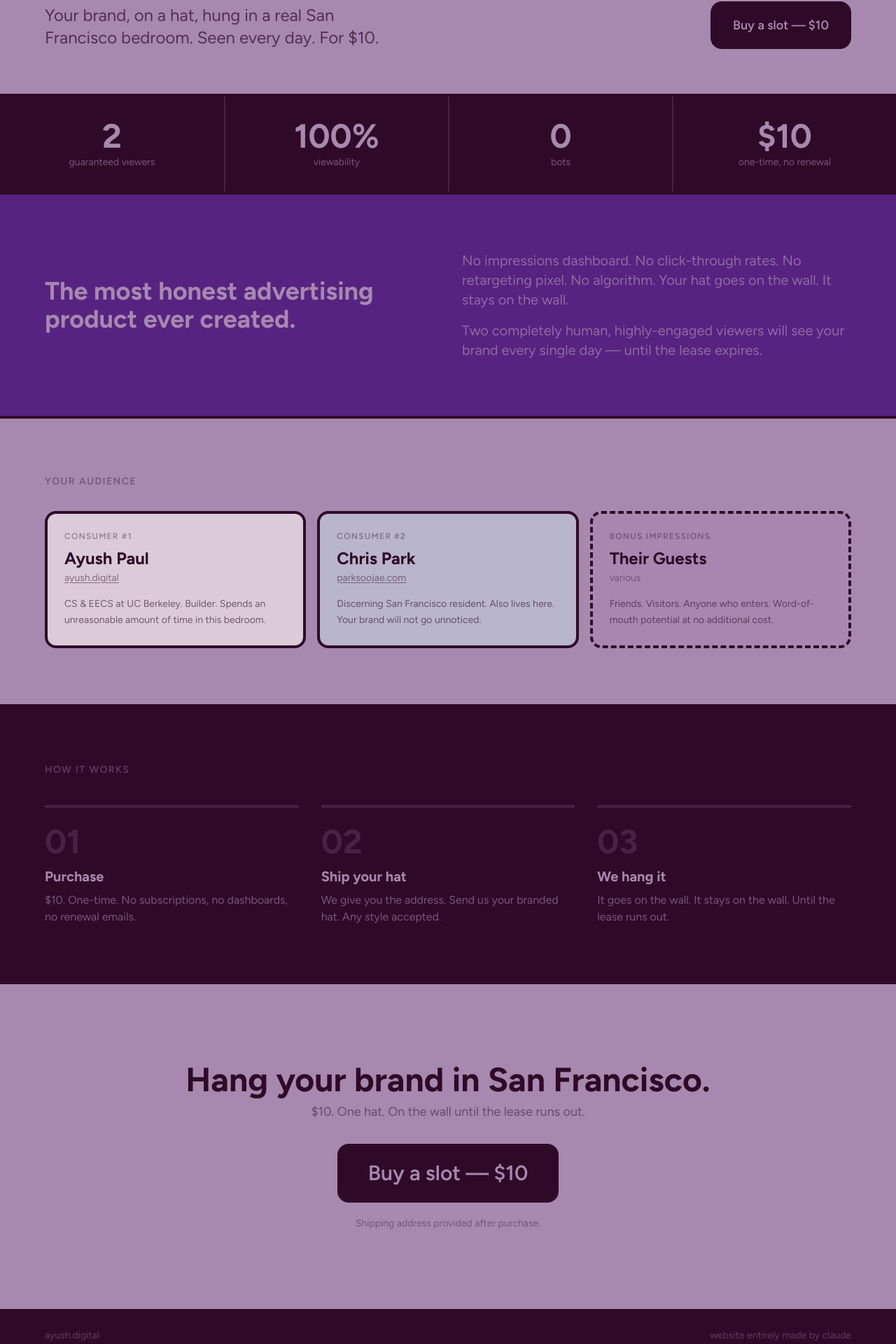
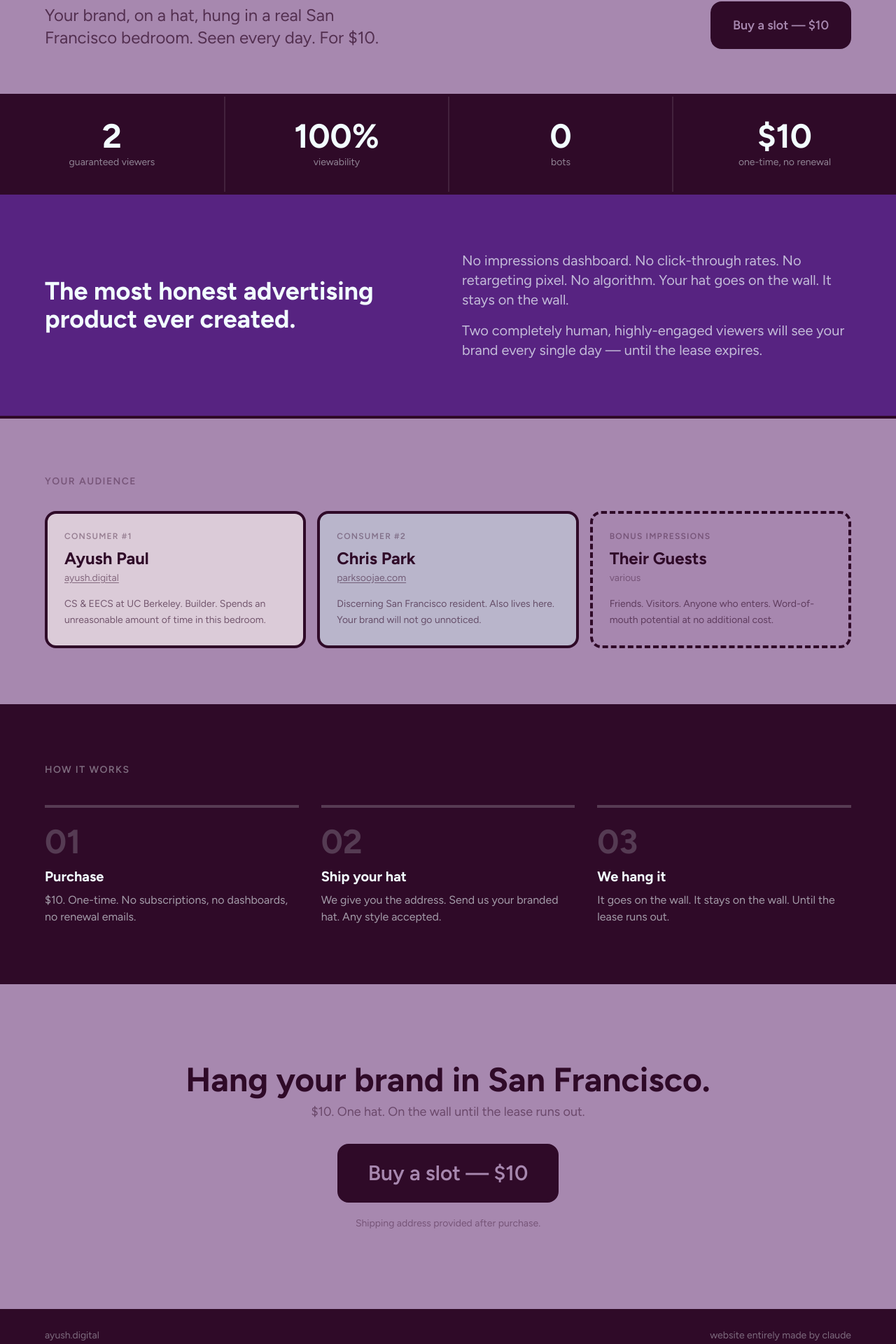
Before and after one commit to hyusap/www2024, a Next.js app: page /adhatter in a window 1280 px wide. Shown: the part 310-2230 px from the top of the page at 70% size. Built offline with nearby package versions, Linux system fonts and the light colour scheme; a web font is replaced by a local one.

Commit message:
adhatter: fix text colors on dark/purple backgrounds
All text on bg-dark and bg-secondary now uses text-light variants
instead of text-primary (purple on purple/dark)

https://claude.ai/code/session_01UBj2tfXiVWXXn2X876byhc

```diff
--- a/app/adhatter/page.tsx
+++ b/app/adhatter/page.tsx
@@ -40,8 +40,8 @@ export default function AdHatter() {
       </section>
 
       {/* Stats strip */}
-      <section className="mt-8 border-y-4 border-dark bg-dark text-primary">
-        <div className="container mx-auto grid grid-cols-2 divide-x-2 divide-primary/20 px-0 sm:grid-cols-4">
+      <section className="mt-8 border-y-4 border-dark bg-dark text-light">
+        <div className="container mx-auto grid grid-cols-2 divide-x-2 divide-light/10 px-0 sm:grid-cols-4">
           {[
             { stat: "2", label: "guaranteed viewers" },
             { stat: "100%", label: "viewability" },
@@ -53,7 +53,7 @@ export default function AdHatter() {
               className="px-8 py-8 text-center"
             >
               <div className="text-4xl font-bold lg:text-5xl">{stat}</div>
-              <div className="mt-1 text-sm text-primary/60">{label}</div>
+              <div className="mt-1 text-sm text-light/50">{label}</div>
             </div>
           ))}
         </div>
@@ -63,10 +63,10 @@ export default function AdHatter() {
       <section className="border-b-4 border-dark bg-secondary">
         <div className="container mx-auto px-8 py-16 lg:px-16 lg:py-20">
           <div className="grid gap-10 sm:grid-cols-2 sm:items-center">
-            <p className="text-3xl font-bold leading-snug text-primary lg:text-4xl">
+            <p className="text-3xl font-bold leading-snug text-light lg:text-4xl">
               The most honest advertising product ever created.
             </p>
-            <div className="space-y-4 text-lg leading-relaxed text-primary/70 lg:text-xl">
+            <div className="space-y-4 text-lg leading-relaxed text-light/70 lg:text-xl">
               <p>
                 No impressions dashboard. No click-through rates. No retargeting
                 pixel. No algorithm. Your hat goes on the wall. It stays on the
@@ -142,7 +142,7 @@ export default function AdHatter() {
       {/* How it works */}
       <section className="border-y-4 border-dark bg-dark">
         <div className="container mx-auto px-8 py-16 lg:px-16 lg:py-20">
-          <p className="mb-10 text-sm font-semibold uppercase tracking-widest text-primary/40">
+          <p className="mb-10 text-sm font-semibold uppercase tracking-widest text-light/40">
             How it works
           </p>
           <div className="grid gap-8 sm:grid-cols-3">
@@ -163,12 +163,12 @@ export default function AdHatter() {
                 body: "It goes on the wall. It stays on the wall. Until the lease runs out.",
               },
             ].map(({ n, title, body }) => (
-              <div key={n} className="border-t-4 border-primary/20 pt-6">
-                <div className="mb-3 text-4xl font-bold text-primary/20 lg:text-5xl">
+              <div key={n} className="border-t-4 border-light/20 pt-6">
+                <div className="mb-3 text-4xl font-bold text-light/20 lg:text-5xl">
                   {n}
                 </div>
-                <h3 className="mb-2 text-xl font-bold text-primary">{title}</h3>
-                <p className="text-primary/60">{body}</p>
+                <h3 className="mb-2 text-xl font-bold text-light">{title}</h3>
+                <p className="text-light/60">{body}</p>
               </div>
             ))}
           </div>
@@ -198,8 +198,8 @@ export default function AdHatter() {
 
       {/* Footer */}
       <footer className="border-t-4 border-dark bg-dark py-6">
-        <div className="container mx-auto flex flex-col items-center justify-between gap-2 px-8 text-sm text-primary/40 sm:flex-row lg:px-16">
-          <Link href="/" className="transition-colors hover:text-primary/70">
+        <div className="container mx-auto flex flex-col items-center justify-between gap-2 px-8 text-sm text-light/40 sm:flex-row lg:px-16">
+          <Link href="/" className="transition-colors hover:text-light/70">
             ayush.digital
           </Link>
           <span>website entirely made by claude</span>
```
